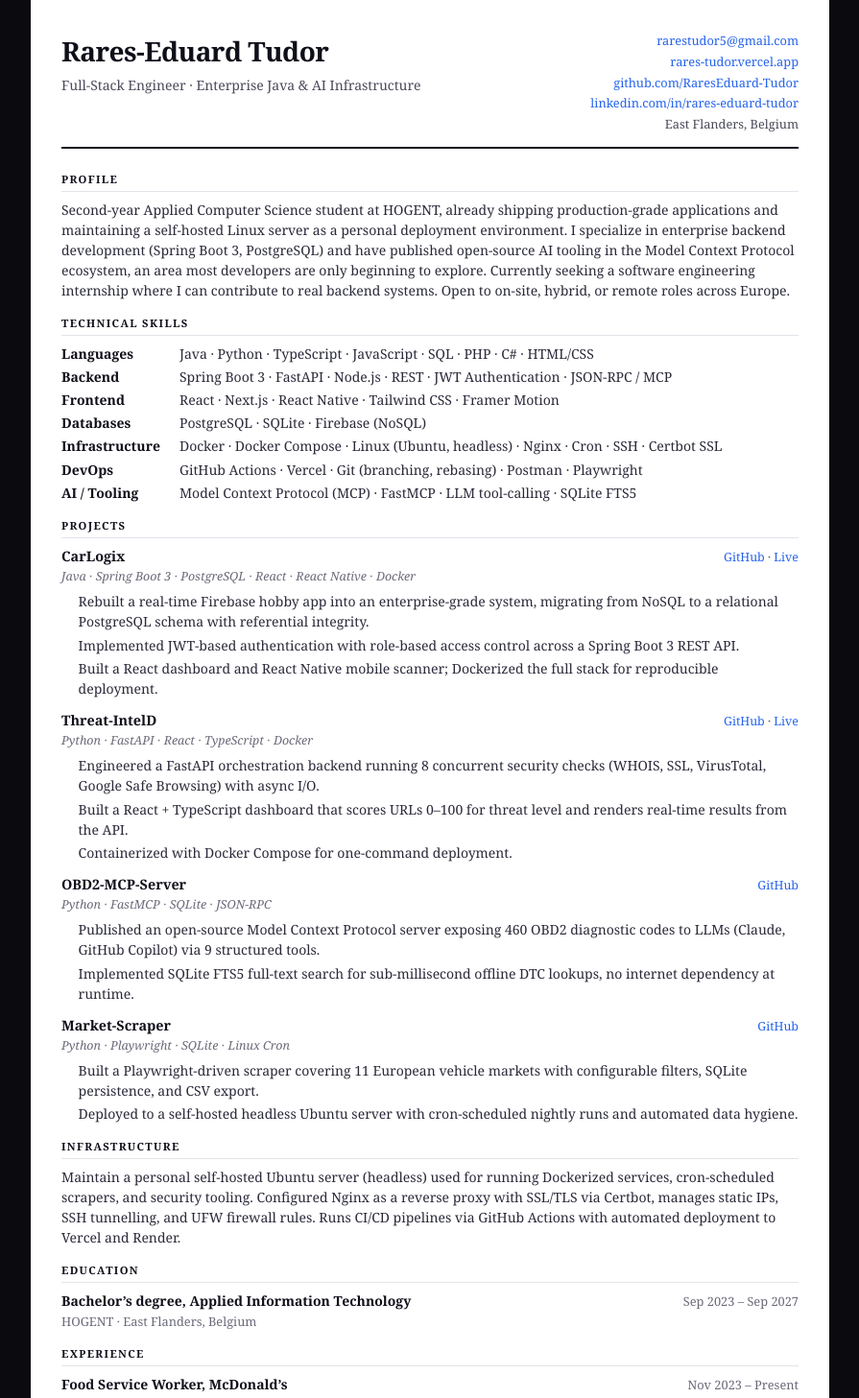
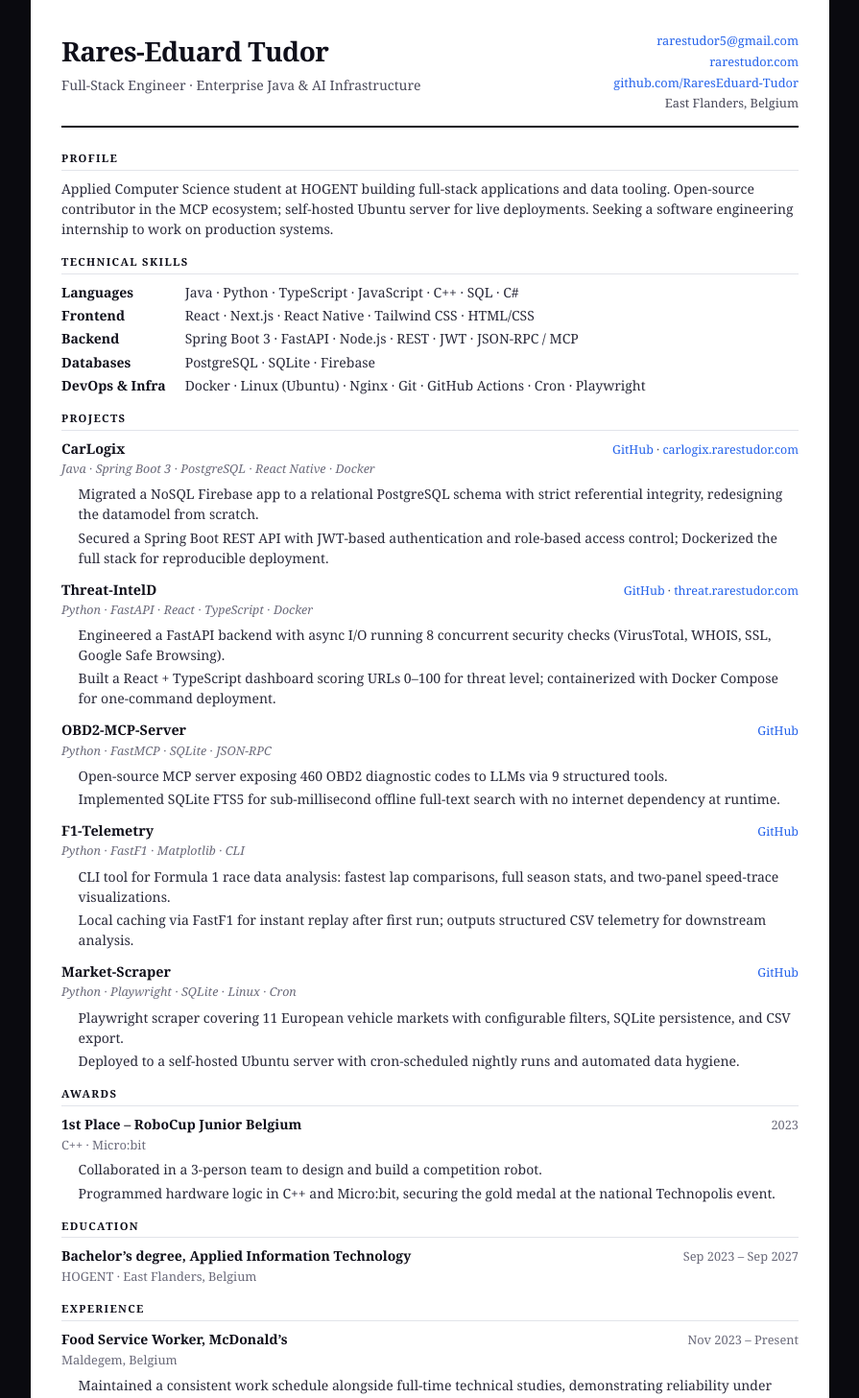
Before and after one commit to RaresEduard-Tudor/my-portfolio, a Next.js app: page /cv in a window 1280 px wide. Shown: the top 1457 px of the page at 96% size, without its empty margins (192-1087 px from the left). Built offline with nearby package versions, Linux system fonts and the light colour scheme.

Commit message:
CV update

```diff
--- a/src/app/cv/page.tsx
+++ b/src/app/cv/page.tsx
@@ -16,9 +16,8 @@
         </div>
         <ul className="cv-contact">
           <li><a href="mailto:rarestudor5@gmail.com">rarestudor5@gmail.com</a></li>
-          <li><a href="https://rares-tudor.vercel.app" target="_blank" rel="noopener noreferrer">rares-tudor.vercel.app</a></li>
+          <li><a href="https://rarestudor.com" target="_blank" rel="noopener noreferrer">rarestudor.com</a></li>
           <li><a href="https://github.com/RaresEduard-Tudor" target="_blank" rel="noopener noreferrer">github.com/RaresEduard-Tudor</a></li>
-          <li><a href="https://www.linkedin.com/in/rares-eduard-tudor-6885952aa/" target="_blank" rel="noopener noreferrer">linkedin.com/in/rares-eduard-tudor</a></li>
           <li>East Flanders, Belgium</li>
         </ul>
       </header>
@@ -29,12 +28,9 @@
       <section className="cv-section">
         <h2 className="cv-section-title">Profile</h2>
         <p className="cv-body">
-          Second-year Applied Computer Science student at HOGENT, already shipping production-grade applications
-          and maintaining a self-hosted Linux server as a personal deployment environment.
-          I specialize in enterprise backend development (Spring Boot 3, PostgreSQL) and have published
-          open-source AI tooling in the Model Context Protocol ecosystem, an area most developers
-          are only beginning to explore. Currently seeking a software engineering internship where I can
-          contribute to real backend systems. Open to on-site, hybrid, or remote roles across Europe.
+          Applied Computer Science student at HOGENT building full-stack applications and data tooling.
+          Open-source contributor in the MCP ecosystem; self-hosted Ubuntu server for live deployments.
+          Seeking a software engineering internship to work on production systems.
         </p>
       </section>
 
@@ -44,31 +40,23 @@
         <dl className="cv-skills">
           <div className="cv-skill-row">
             <dt>Languages</dt>
-            <dd>Java · Python · TypeScript · JavaScript · SQL · PHP · C# · HTML/CSS</dd>
+            <dd>Java · Python · TypeScript · JavaScript · C++ · SQL · C#</dd>
+          </div>
+          <div className="cv-skill-row">
+            <dt>Frontend</dt>
+            <dd>React · Next.js · React Native · Tailwind CSS · HTML/CSS</dd>
           </div>
           <div className="cv-skill-row">
             <dt>Backend</dt>
-            <dd>Spring Boot 3 · FastAPI · Node.js · REST · JWT Authentication · JSON-RPC / MCP</dd>
-          </div>
-          <div className="cv-skill-row">
-            <dt>Frontend</dt>
-            <dd>React · Next.js · React Native · Tailwind CSS · Framer Motion</dd>
+            <dd>Spring Boot 3 · FastAPI · Node.js · REST · JWT · JSON-RPC / MCP</dd>
           </div>
           <div className="cv-skill-row">
             <dt>Databases</dt>
-            <dd>PostgreSQL · SQLite · Firebase (NoSQL)</dd>
+            <dd>PostgreSQL · SQLite · Firebase</dd>
           </div>
           <div className="cv-skill-row">
-            <dt>Infrastructure</dt>
-            <dd>Docker · Docker Compose · Linux (Ubuntu, headless) · Nginx · Cron · SSH · Certbot SSL</dd>
-          </div>
-          <div className="cv-skill-row">
-            <dt>DevOps</dt>
-            <dd>GitHub Actions · Vercel · Git (branching, rebasing) · Postman · Playwright</dd>
-          </div>
-          <div className="cv-skill-row">
-            <dt>AI / Tooling</dt>
-            <dd>Model Context Protocol (MCP) · FastMCP · LLM tool-calling · SQLite FTS5</dd>
+            <dt>DevOps &amp; Infra</dt>
+            <dd>Docker · Linux (Ubuntu) · Nginx · Git · GitHub Actions · Cron · Playwright</dd>
           </div>
         </dl>
       </section>
@@ -83,14 +71,13 @@
             <span className="cv-project-links">
               <a href="https://github.com/RaresEduard-Tudor/CarLogix" target="_blank" rel="noopener noreferrer">GitHub</a>
               {" · "}
-              <a href="https://carlogix-app.vercel.app" target="_blank" rel="noopener noreferrer">Live</a>
+              <a href="https://carlogix.rarestudor.com" target="_blank" rel="noopener noreferrer">carlogix.rarestudor.com</a>
             </span>
           </div>
-          <p className="cv-project-stack">Java · Spring Boot 3 · PostgreSQL · React · React Native · Docker</p>
+          <p className="cv-project-stack">Java · Spring Boot 3 · PostgreSQL · React Native · Docker</p>
           <ul className="cv-bullets">
-            <li>Rebuilt a real-time Firebase hobby app into an enterprise-grade system, migrating from NoSQL to a relational PostgreSQL schema with referential integrity.</li>
-            <li>Implemented JWT-based authentication with role-based access control across a Spring Boot 3 REST API.</li>
-            <li>Built a React dashboard and React Native mobile scanner; Dockerized the full stack for reproducible deployment.</li>
+            <li>Migrated a NoSQL Firebase app to a relational PostgreSQL schema with strict referential integrity, redesigning the datamodel from scratch.</li>
+            <li>Secured a Spring Boot REST API with JWT-based authentication and role-based access control; Dockerized the full stack for reproducible deployment.</li>
           </ul>
         </div>
 
@@ -100,14 +87,13 @@
             <span className="cv-project-links">
               <a href="https://github.com/RaresEduard-Tudor/Threat-IntelD" target="_blank" rel="noopener noreferrer">GitHub</a>
               {" · "}
-              <a href="https://threat-inteld.vercel.app" target="_blank" rel="noopener noreferrer">Live</a>
+              <a href="https://threat.rarestudor.com" target="_blank" rel="noopener noreferrer">threat.rarestudor.com</a>
             </span>
           </div>
           <p className="cv-project-stack">Python · FastAPI · React · TypeScript · Docker</p>
           <ul className="cv-bullets">
-            <li>Engineered a FastAPI orchestration backend running 8 concurrent security checks (WHOIS, SSL, VirusTotal, Google Safe Browsing) with async I/O.</li>
-            <li>Built a React + TypeScript dashboard that scores URLs 0–100 for threat level and renders real-time results from the API.</li>
-            <li>Containerized with Docker Compose for one-command deployment.</li>
+            <li>Engineered a FastAPI backend with async I/O running 8 concurrent security checks (VirusTotal, WHOIS, SSL, Google Safe Browsing).</li>
+            <li>Built a React + TypeScript dashboard scoring URLs 0–100 for threat level; containerized with Docker Compose for one-command deployment.</li>
           </ul>
         </div>
 
@@ -120,8 +106,22 @@
           </div>
           <p className="cv-project-stack">Python · FastMCP · SQLite · JSON-RPC</p>
           <ul className="cv-bullets">
-            <li>Published an open-source Model Context Protocol server exposing 460 OBD2 diagnostic codes to LLMs (Claude, GitHub Copilot) via 9 structured tools.</li>
-            <li>Implemented SQLite FTS5 full-text search for sub-millisecond offline DTC lookups, no internet dependency at runtime.</li>
+            <li>Open-source MCP server exposing 460 OBD2 diagnostic codes to LLMs via 9 structured tools.</li>
+            <li>Implemented SQLite FTS5 for sub-millisecond offline full-text search with no internet dependency at runtime.</li>
+          </ul>
+        </div>
+
+        <div className="cv-project">
+          <div className="cv-project-header">
+            <span className="cv-project-title">F1-Telemetry</span>
+            <span className="cv-project-links">
+              <a href="https://github.com/RaresEduard-Tudor/F1-Telemetry" target="_blank" rel="noopener noreferrer">GitHub</a>
+            </span>
+          </div>
+          <p className="cv-project-stack">Python · FastF1 · Matplotlib · CLI</p>
+          <ul className="cv-bullets">
+            <li>CLI tool for Formula 1 race data analysis: fastest lap comparisons, full season stats, and two-panel speed-trace visualizations.</li>
+            <li>Local caching via FastF1 for instant replay after first run; outputs structured CSV telemetry for downstream analysis.</li>
           </ul>
         </div>
 
@@ -132,23 +132,28 @@
               <a href="https://github.com/RaresEduard-Tudor/Market-Scraper" target="_blank" rel="noopener noreferrer">GitHub</a>
             </span>
           </div>
-          <p className="cv-project-stack">Python · Playwright · SQLite · Linux Cron</p>
+          <p className="cv-project-stack">Python · Playwright · SQLite · Linux · Cron</p>
           <ul className="cv-bullets">
-            <li>Built a Playwright-driven scraper covering 11 European vehicle markets with configurable filters, SQLite persistence, and CSV export.</li>
-            <li>Deployed to a self-hosted headless Ubuntu server with cron-scheduled nightly runs and automated data hygiene.</li>
+            <li>Playwright scraper covering 11 European vehicle markets with configurable filters, SQLite persistence, and CSV export.</li>
+            <li>Deployed to a self-hosted Ubuntu server with cron-scheduled nightly runs and automated data hygiene.</li>
           </ul>
         </div>
       </section>
 
-      {/* ── INFRASTRUCTURE ─────────────────────────────────── */}
+      {/* ── AWARDS ─────────────────────────────────────────── */}
       <section className="cv-section">
-        <h2 className="cv-section-title">Infrastructure</h2>
-        <p className="cv-body">
-          Maintain a personal self-hosted Ubuntu server (headless) used for running Dockerized services,
-          cron-scheduled scrapers, and security tooling. Configured Nginx as a reverse proxy with
-          SSL/TLS via Certbot, manages static IPs, SSH tunnelling, and UFW firewall rules.
-          Runs CI/CD pipelines via GitHub Actions with automated deployment to Vercel and Render.
-        </p>
+        <h2 className="cv-section-title">Awards</h2>
+        <div className="cv-entry">
+          <div className="cv-entry-header">
+            <span className="cv-entry-title">1st Place – RoboCup Junior Belgium</span>
+            <span className="cv-entry-date">2023</span>
+          </div>
+          <p className="cv-entry-sub">C++ · Micro:bit</p>
+          <ul className="cv-bullets">
+            <li>Collaborated in a 3-person team to design and build a competition robot.</li>
+            <li>Programmed hardware logic in C++ and Micro:bit, securing the gold medal at the national Technopolis event.</li>
+          </ul>
+        </div>
       </section>
 
       {/* ── EDUCATION ──────────────────────────────────────── */}
@@ -171,9 +176,9 @@
             <span className="cv-entry-title">Food Service Worker, McDonald&rsquo;s</span>
             <span className="cv-entry-date">Nov 2023 – Present</span>
           </div>
-          <p className="cv-entry-sub">Maldegem, Belgium (Student job alongside studies)</p>
+          <p className="cv-entry-sub">Maldegem, Belgium</p>
           <ul className="cv-bullets">
-            <li>Developed reliability and time management skills while balancing a demanding engineering curriculum.</li>
+            <li>Maintained a consistent work schedule alongside full-time technical studies, demonstrating reliability under pressure.</li>
           </ul>
         </div>
       </section>
@@ -183,13 +188,13 @@
         <h2 className="cv-section-title">Languages</h2>
         <dl className="cv-skills">
           <div className="cv-skill-row">
+            <dt>Romanian</dt><dd>Native</dd>
+          </div>
+          <div className="cv-skill-row">
             <dt>English</dt><dd>Professional proficiency</dd>
           </div>
           <div className="cv-skill-row">
             <dt>Dutch</dt><dd>Professional proficiency</dd>
-          </div>
-          <div className="cv-skill-row">
-            <dt>Romanian</dt><dd>Native</dd>
           </div>
         </dl>
       </section>
```
Also changed, not shown: src/app/globals.css (+31 -8 lines).
